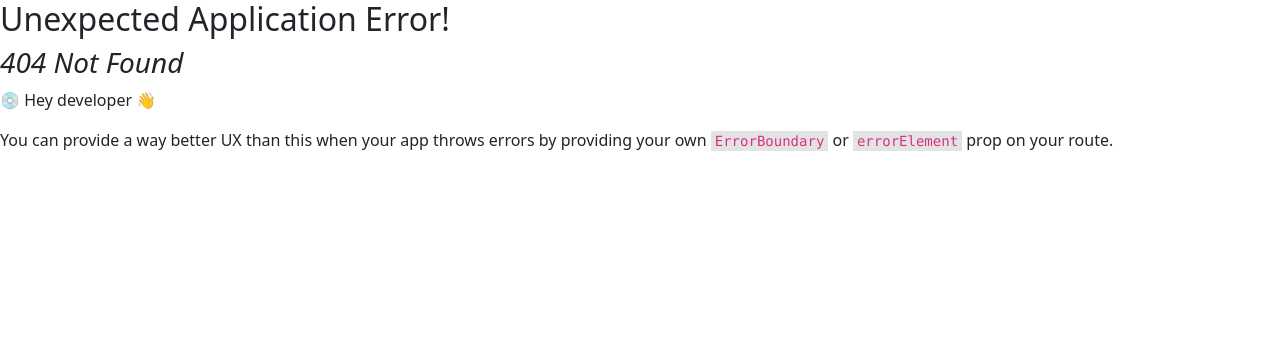
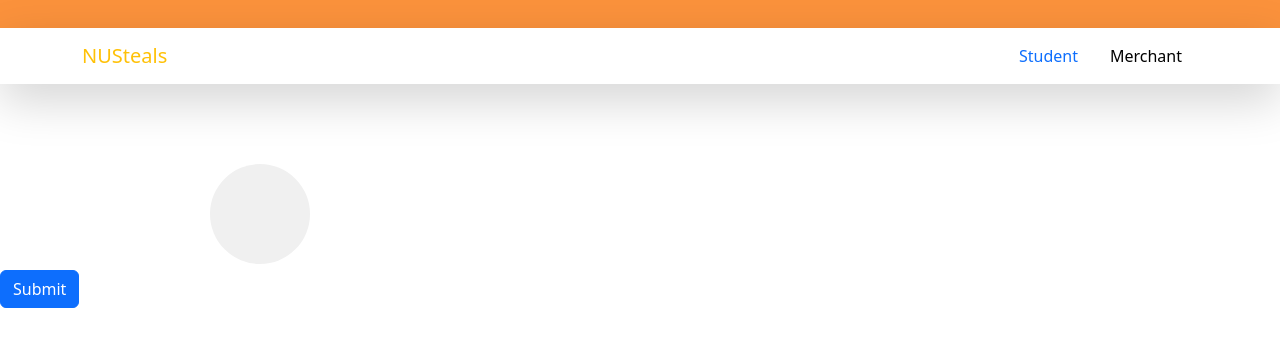
Before and after one commit to Ben-Tay/NUSteals, a React (Vite) app: page /create in a window 1280 px wide. Before the commit this address had no page. Shown: the top 346 px of the page. Built offline with nearby package versions, Linux system fonts and the light colour scheme.

Commit message:
added ui for forgetpw

```diff
--- /dev/null
+++ b/src/components/HomePage/CreateAccount.jsx
@@ -0,0 +1,87 @@
+import React, { useState, useRef } from 'react';
+import GeneralNavBar from '../../layout/GeneralNavBar';
+import { Form, Button, Col, Image, Container, Row } from 'react-bootstrap';
+
+const CreateAccount = () => {
+  // State to hold the image preview URL
+  const [image, setImage] = useState(null);
+
+  // Reference to the hidden file input
+  const fileInputRef = useRef(null);
+
+  // Function to handle image click
+  const handleImageClick = () => {
+    // Trigger the file input click to open the file dialog
+    fileInputRef.current.click();
+  };
+
+  // Function to handle image selection
+  const handleImageChange = (e) => {
+    const file = e.target.files[0];
+    if (file) {
+      // Create a preview URL for the selected image
+      const imageUrl = URL.createObjectURL(file);
+      setImage(imageUrl);
+    }
+  };
+
+  return (
+    <>
+      <GeneralNavBar userRole="create" />
+      <Container>
+        <Row>
+          <Col xs={6} md={4} className="text-center">
+            {/* Display the image or a placeholder icon */}
+            <div
+              onClick={handleImageClick}
+              style={{
+                width: '100px',
+                height: '100px',
+                borderRadius: '50%',
+                overflow: 'hidden',
+                cursor: 'pointer',
+                display: 'inline-block',
+                backgroundColor: '#f0f0f0',
+                lineHeight: '100px',
+                textAlign: 'center',
+              }}
+            >
+              {image ? (
+                <Image
+                  src={image}
+                  alt="Uploaded Preview"
+                  roundedCircle
+                  width="100"
+                  height="100"
+                />
+              ) : (
+                <i
+                  className="bi bi-image"
+                  style={{ fontSize: '50px', color: '#6c757d' }}
+                ></i>
+              )}
+            </div>
+            {/* Hidden file input */}
+            <Form.Control
+              type="file"
+              accept="image/*"
+              onChange={handleImageChange}
+              style={{ display: 'none' }}
+              ref={fileInputRef}
+            />
+          </Col>
+        </Row>
+      </Container>
+
+      <Form>
+        {image && (
+          <Form.Group>
+          </Form.Group>
+        )}
+        <Button type="submit">Submit</Button>
+      </Form>
+    </>
+  );
+};
+
+export default CreateAccount;
--- /dev/null
+++ b/src/components/HomePage/ForgotPassword.jsx
@@ -0,0 +1,44 @@
+import React from 'react'
+import GeneralNavBar from '../../layout/GeneralNavBar';
+import Form from 'react-bootstrap/Form';
+import Col from 'react-bootstrap/Col';
+import Row from 'react-bootstrap/Row';
+import Card from 'react-bootstrap/Card';
+import Button from 'react-bootstrap/Button';
+
+const ForgotPassword = () => {
+  return (
+    <>
+      <GeneralNavBar/>
+      <Card className="mx-auto w-1/2">
+        <Card.Body>
+          <Card.Title className="!font-bold !text-blue-500 !text-center">Password Reset Form</Card.Title>
+            <Card.Text>
+              <Form>
+                  <Form.Group as={Row} className="mb-3" controlId="formPlaintextEmail">
+                    <Form.Label column sm="4">
+                      Email
+                    </Form.Label>
+                    <Col sm="8">
+                      <Form.Control type="email" placeholder="email@example.com" />
+                    </Col>
+                  </Form.Group>
+                  <Form.Group as= {Row} className="mb-3" controlId="forgotPasswordForm">
+                    <Form.Label column sm = "4">Reset your password</Form.Label>
+                    <Col sm="8">
+                      <Form.Control type="password" placeholder="********" />
+                    </Col>
+                  </Form.Group>
+              </Form>
+
+              <div className="flex items-center justify-center">
+                  <Button variant="primary" className="mx-auto d-block">Confirm Reset</Button>
+              </div>
+            </Card.Text>
+      </Card.Body>
+      </Card>
+    </>
+  )
+}
+
+export default ForgotPassword
--- a/src/components/HomePage/Login.jsx
+++ b/src/components/HomePage/Login.jsx
@@ -98,8 +98,8 @@ const login = () => {
                         )}
                         </Form.Group>
                         <div className="d-flex flex-col justify-content-between text-blue-600 md:flex-row md:mb-3">
-                            <Alert.Link href="#">Create an account</Alert.Link>
-                            <Alert.Link href="#">Forgot password?</Alert.Link>
+                            <Alert.Link href="/create">Create an account</Alert.Link>
+                            <Alert.Link href="/forgetpassword">Forgot password?</Alert.Link>
                         </div>
                           {/* Show Spinner while Loading */}
                           {isLoading ? (
--- a/src/layout/GeneralNavBar.jsx
+++ b/src/layout/GeneralNavBar.jsx
@@ -4,11 +4,13 @@ import Container from 'react-bootstrap/Container';
 import Nav from 'react-bootstrap/Nav';
 import Navbar from 'react-bootstrap/Navbar';
 
-const GeneralNavBar = ({ userRole }) => {
+const GeneralNavBar = ({ userRole, isStudent }) => {
+
   const linkClass = ({ isActive }) =>
     isActive
       ? 'text-blue py-3 px-3 no-underline'
       : 'text-black py-3 px-3 no-underline';
+
 
   const renderLinks = () => {
     switch(userRole) {
@@ -79,16 +81,16 @@ const GeneralNavBar = ({ userRole }) => {
             </>
           );
         // LOGIN NAVBAR
-        case 'login':
+        case 'create':
           return (
             <>
               <Nav.Item>
-                <NavLink to="/studentLogin" className={linkClass}>
+                  <NavLink to="/create" className={linkClass} end>
                     Student
                   </NavLink>
                 </Nav.Item>
                 <Nav.Item>
-              <NavLink to="/merchantLogin" className={linkClass}>
+                  <NavLink to="/create/merchant" className={linkClass}>
                     Merchant
                   </NavLink>
                 </Nav.Item>
```
Also changed, not shown: src/App.jsx (+10 -0 lines). Lines whose indentation alone changed are shown as unchanged.
